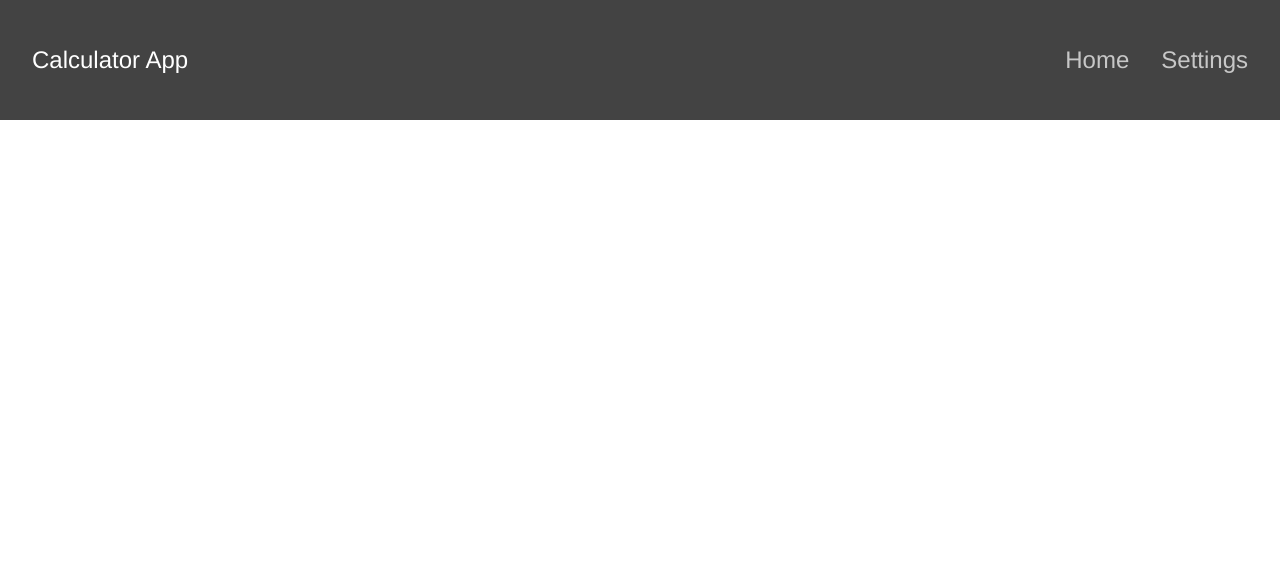
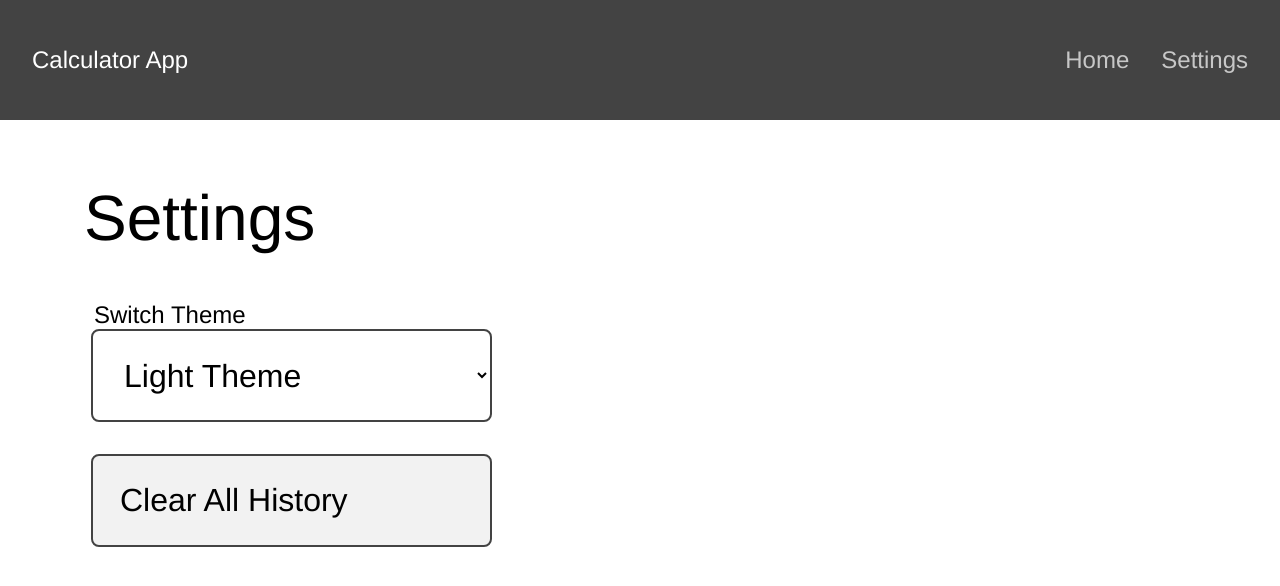
Before and after one commit to upMyCode/calculator-app, a React (Create React App) app: page / in a window 1280 px wide. Both pictures are taken after a click on the element "Settings". Shown: the top 586 px of the page. Built offline with nearby package versions, Linux system fonts and the light colour scheme.

Commit message:
feat: Add ManageSettings component

```diff
--- a/src/components/History/styled.js
+++ b/src/components/History/styled.js
@@ -3,6 +3,9 @@ import styled from 'styled-components';
 const HistoryBlock = styled.div`
   width: 377.5px;
   height: 910px;
+  @media (max-width: 1440px) {
+    width: 283px;
+  };
 `;
 
 const HistoryTitle = styled.p`
--- /dev/null
+++ b/src/components/ManageSettings/index.jsx
@@ -0,0 +1,38 @@
+import * as React from 'react';
+import {
+  ManageSettingsBlock,
+  ManageSettingsTitle,
+  ManagePanelBlock,
+  ManagePanelPopUpMenu,
+  ManagePanelPopUpElem,
+  ClearHistoryButton,
+  ManagePanelLabel
+} from './styled';
+
+export default class ManageSettings extends React.Component {
+  render() {
+    return (
+        <ManageSettingsBlock>
+          <ManageSettingsTitle>
+            Settings
+          </ManageSettingsTitle>
+          <ManagePanelLabel>
+            Switch Theme
+          </ManagePanelLabel>
+          <ManagePanelBlock>
+            <ManagePanelPopUpMenu>
+              <ManagePanelPopUpElem>
+                Light Theme
+              </ManagePanelPopUpElem>
+              <ManagePanelPopUpElem>
+                Dark Theme
+              </ManagePanelPopUpElem>
+            </ManagePanelPopUpMenu>
+            <ClearHistoryButton>
+              Clear All History
+            </ClearHistoryButton>
+          </ManagePanelBlock>
+        </ManageSettingsBlock>
+    );
+  };
+};
--- /dev/null
+++ b/src/components/ManageSettings/styled.js
@@ -0,0 +1,86 @@
+import styled from 'styled-components';
+
+const ManageSettingsBlock = styled.div`
+  width: 100%;
+`;
+
+const ManageSettingsTitle = styled.h1`
+  font-size: 64px;
+  font: normal 64px Helvetica Neue;
+  letter-spacing: 0px;
+  color: #000000;
+  margin: 61px 0 46px 84px;
+`;
+const ManagePanelLabel = styled.label`
+  width: 153px;
+  height: 28px;
+  margin-left: 94px;
+  text-align: left;
+  font: normal normal normal 24px Helvetica Neue;
+  letter-spacing: 0px;
+  color: #000000;
+  opacity: 1;
+`;
+
+const ManagePanelBlock = styled.div`
+  display: flex;
+  flex-direction: column;
+  width: 100%;
+`;
+
+const ManagePanelPopUpMenu = styled.select`
+  width: 401px;
+  height: 93px;
+  margin-left: 91px;
+  background: #FFFFFF 0% 0% no-repeat padding-box;
+  border: 2px solid #434343;
+  border-radius: 8px;
+  text-align: left;
+  font: normal normal normal 32px Helvetica Neue;
+  letter-spacing: 0px;
+  color: #000000;
+  padding-left: 27px;
+  //& {
+  //  position: relative;
+  //  padding-right: 25px;
+  //  -webkit-appearance: none;
+  //  -moz-appearance: none;
+  //  -ms-appearance: none;
+  //  appearance: none;
+  //}
+`;
+
+const ManagePanelPopUpElem = styled.option`
+  width: 401px;
+  height: 93px;
+`;
+
+const ClearHistoryButton = styled.button`
+  width: 401px;
+  height: 93px;
+  background: #F2F2F2 0% 0% no-repeat padding-box;
+  cursor: pointer;
+  margin-left: 91px;
+  margin-top: 32px;
+  border: 2px solid #434343;
+  border-radius: 8px;
+  text-align: left;
+  font: normal normal normal 32px Helvetica Neue;
+  letter-spacing: 0px;
+  padding-left: 27px;
+  color: #000000;
+  opacity: 1;
+  &:hover {
+    background: #C7C7C7 0% 0% no-repeat padding-box;
+  }
+`;
+
+export {
+  ManageSettingsBlock,
+  ManageSettingsTitle,
+  ManagePanelBlock,
+  ManagePanelPopUpMenu,
+  ManagePanelPopUpElem,
+  ClearHistoryButton,
+  ManagePanelLabel
+};
--- a/src/components/index.jsx
+++ b/src/components/index.jsx
@@ -4,3 +4,4 @@ export {default as Display} from './Display';
 export {default as Header} from './Header';
 export {default as History} from './History';
 export {default as Keypad} from './Keypad';
+export {default as ManageSettings} from './ManageSettings';
--- a/src/pages/MainPageCC/index.jsx
+++ b/src/pages/MainPageCC/index.jsx
@@ -1,11 +1,12 @@
 import React,{ Component } from 'react';
-import { Header } from "../../components";
+import {Header, ManageSettings} from "../../components";
 
 class MainPageCC extends Component {
   render() {
     return (
         <>
           <Header />
+          <ManageSettings />
         </>
     );
   }
```
